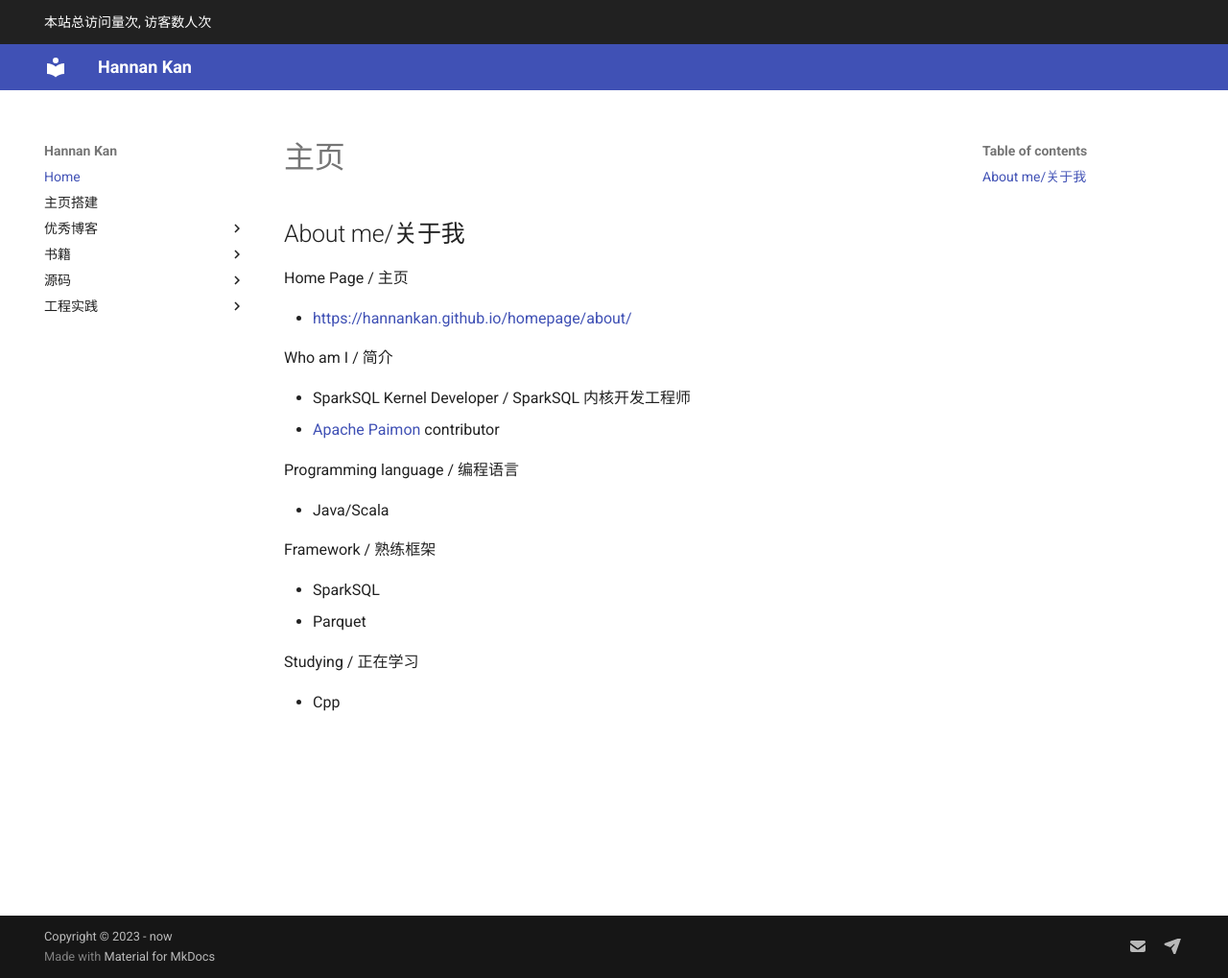
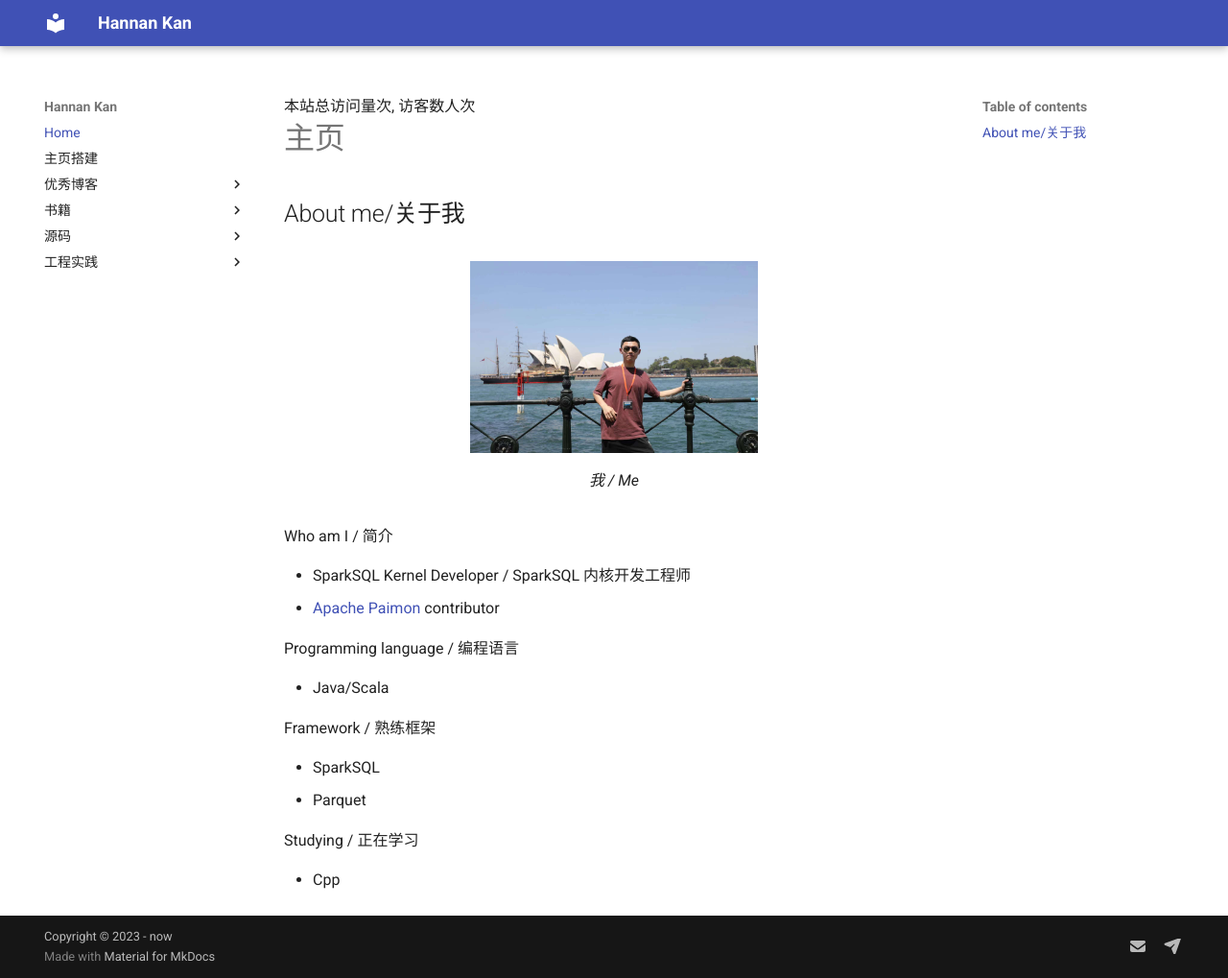
Before and after one commit to HannanKan/homepage, an MkDocs documentation site: the page built from docs/index.md, in a window 1280 px wide and 1019 px high. Shown: the whole window at 96% size. Built offline with MkDocs 1.6.1 and Material for MkDocs 9.7.7, drawn with Linux system fonts in a browser that asks for light colours; comment, search, counter and statistics services are not loaded.

Commit message:
[个人主页]增加照片大头贴potrait

```diff
--- a/docs/index.md
+++ b/docs/index.md
@@ -1,10 +1,10 @@
 # 主页
 
 ## About me/关于我
-
-Home Page / 主页
-
-* [https://hannankan.github.io/homepage/about/](https://hannankan.github.io/homepage/about/)
+<figure markdown>
+  ![Image title](./image/potrait.jpg){ width="300" }
+  <figcaption>我 / Me</figcaption>
+</figure>
 
 Who am I / 简介
 
--- a/mkdocs.yml
+++ b/mkdocs.yml
@@ -9,6 +9,8 @@ theme:
     - content.code.select
 plugins:
   - meta-manager
+  - glightbox
+
 markdown_extensions:
   - pymdownx.highlight:
       anchor_linenums: true
@@ -17,6 +19,9 @@ markdown_extensions:
   - pymdownx.inlinehilite
   - pymdownx.snippets
   - pymdownx.superfences
+  - attr_list
+  - md_in_html
+
 
 nav:
 - Home: 'index.md'
--- a/overrides/main.html
+++ b/overrides/main.html
@@ -1,8 +1,8 @@
 {% extends "base.html" %}
 
-{% block announce %}
+{% block content %}
 <script async src="https://busuanzi.ibruce.info/busuanzi/2.3/busuanzi.pure.mini.js"></script>
-<span id="busuanzi_container_site_pv">
+<span id="busuanzi_container_site_puv">
     本站总访问量<span id="busuanzi_value_site_pv"></span>次, 访客数<span id="busuanzi_value_site_uv"></span>人次
 </span>
 
```
Also changed, not shown: docs/homepage_build.md (+5 -0 lines), docs/image/potrait.jpg (added).
